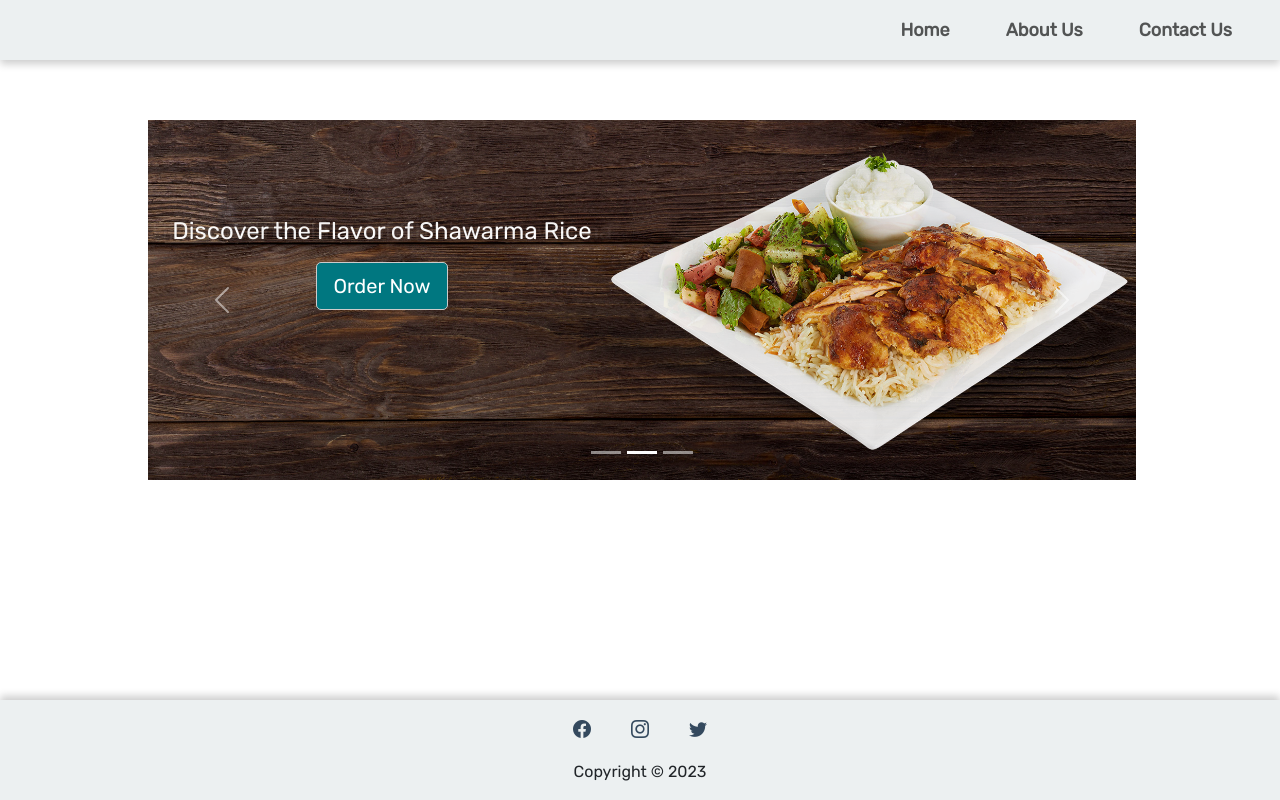
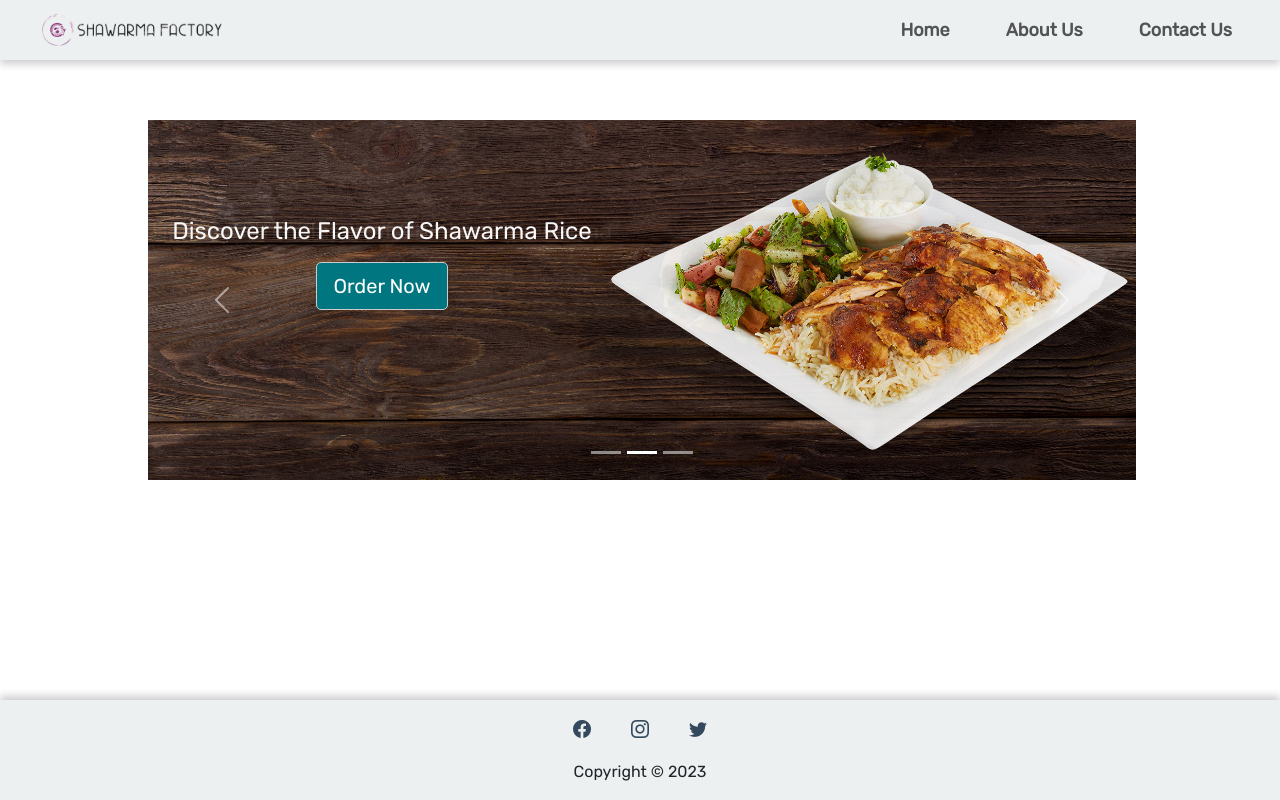
Before and after one commit to SPranavan/octave-react-assignment, a React (Create React App) app: page / in a window 1280 px wide. Built offline with nearby package versions, Linux system fonts and the light colour scheme.

Commit message:
Add Favicon and Logo

```diff
--- a/public/index.html
+++ b/public/index.html
@@ -24,7 +24,7 @@
       work correctly both with client-side routing and a non-root public URL.
       Learn how to configure a non-root public URL by running `npm run build`.
     -->
-    <title>React App</title>
+    <title>Shawarma Factory</title>
 
     <link rel="preconnect" href="https://fonts.googleapis.com" />
     <link rel="preconnect" href="https://fonts.gstatic.com" crossorigin />
--- a/src/Components/Layout/Header.js
+++ b/src/Components/Layout/Header.js
@@ -2,11 +2,17 @@ import React from 'react';
 import { Link } from 'react-router-dom';
 import '../Styles/Header.css';
 import '../../App.css';
+import logo from '../Images/logo.png'
 
 const Header = () => {
     return (
         <nav className="navbar navbar-expand-lg navbar-light bg-light">
           <div className="header-container">
+            <div className="logo-container">
+              <Link to="/" className="navbar-brand">
+                <img src={logo} alt="logo" className="logo" style={{height:"60px"}}/>
+              </Link>
+            </div>
             <div className="collapse navbar-collapse justify-content-end" id="navbarNav">
               <ul className="navbar-nav">
                 <li className="header-nav-item nav-item">
```
Also changed, not shown: src/Components/Images/logo.png (added), 1 other file (tests, documents, lock files or other folders).
